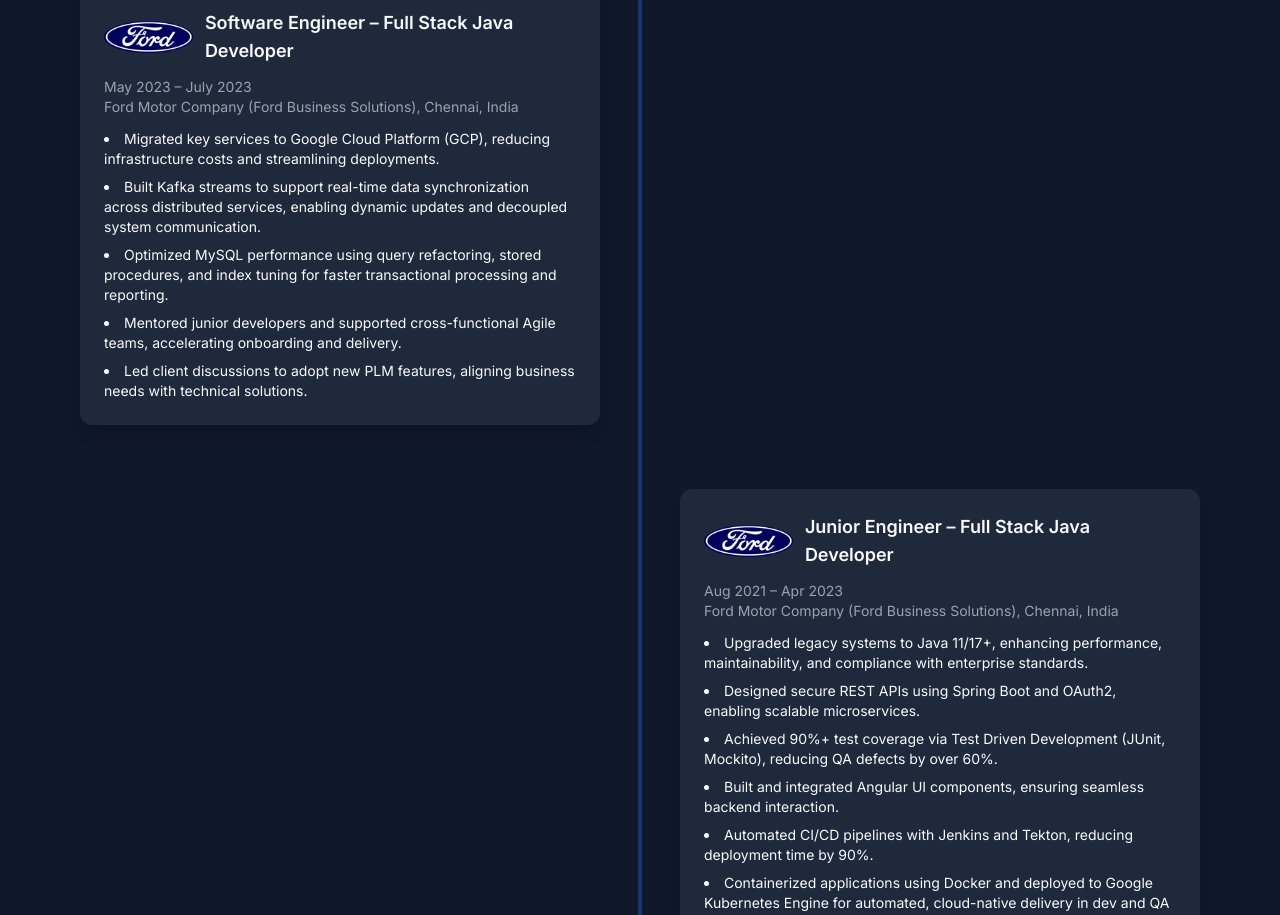
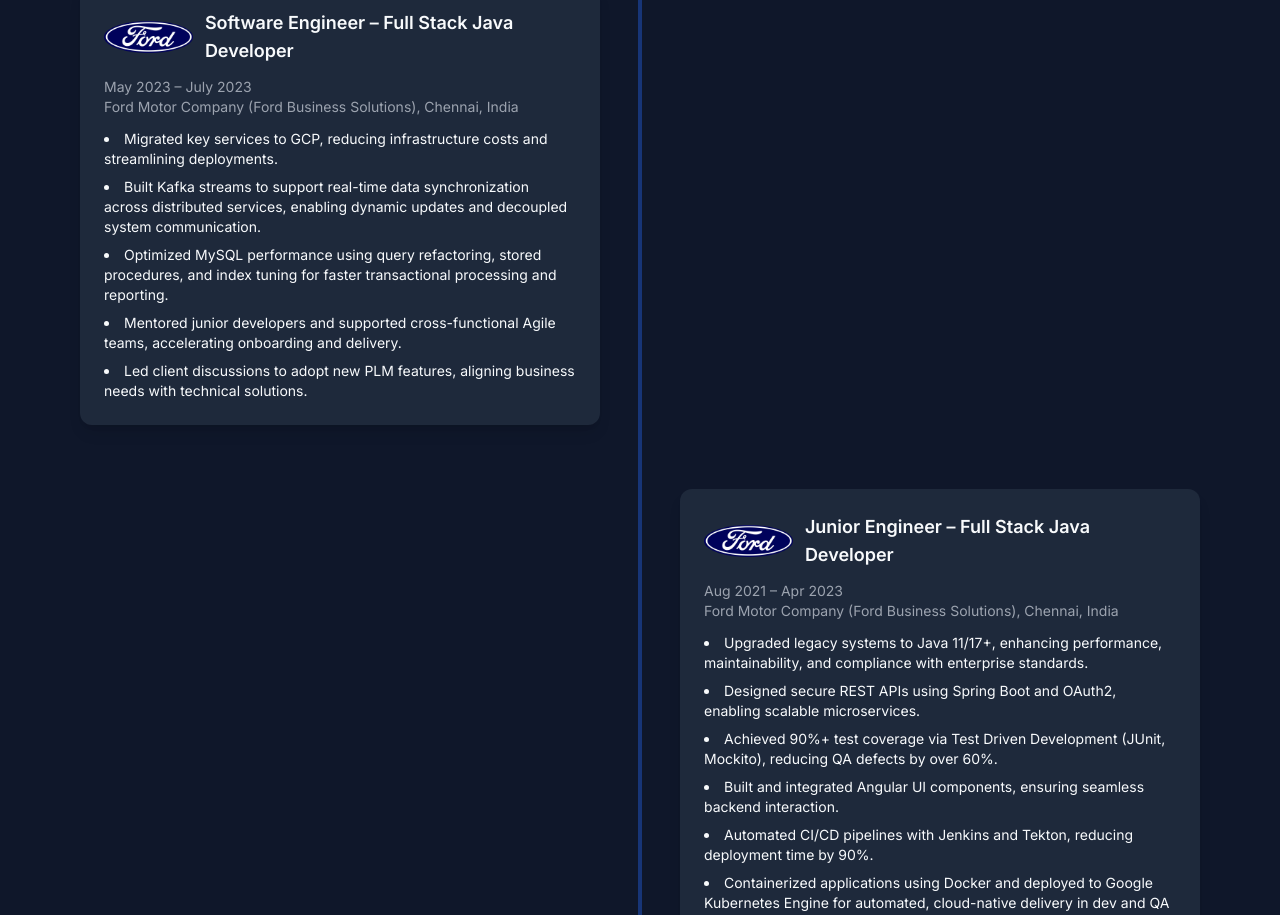
Before and after one commit to sankardurai17/my-portfolio, a React (Vite) app: page / in a window 1280 px wide. Shown: the part 2720-3635 px from the top of the page. Built offline with nearby package versions, Linux system fonts and the light colour scheme.

Commit message:
updated experince section with animation helper functionality

```diff
--- a/src/components/Experience.tsx
+++ b/src/components/Experience.tsx
@@ -1,20 +1,4 @@
 import { motion } from 'framer-motion';
-
-const fadeSide = (custom: number) => ({
-  hidden: {
-    opacity: 0,
-    x: custom % 2 === 0 ? -80 : 80,
-  },
-  visible: {
-    opacity: 1,
-    x: 0,
-    transition: {
-      delay: custom * 0.2,
-      duration: 0.6,
-      ease: [0.25, 0.1, 0.25, 1],
-    },
-  },
-});
 
 const experiences = [
   {
@@ -22,7 +6,7 @@
     company: 'Ford Motor Company (Ford Business Solutions), Chennai, India',
     duration: 'May 2023 – July 2023',
     points: [
-      'Migrated key services to Google Cloud Platform (GCP), reducing infrastructure costs and streamlining deployments.',
+      'Migrated key services to GCP, reducing infrastructure costs and streamlining deployments.',
       'Built Kafka streams to support real-time data synchronization across distributed services, enabling dynamic updates and decoupled system communication.',
       'Optimized MySQL performance using query refactoring, stored procedures, and index tuning for faster transactional processing and reporting.',
       'Mentored junior developers and supported cross-functional Agile teams, accelerating onboarding and delivery.',
@@ -48,6 +32,26 @@
   },
 ];
 
+// Animation helpers
+function getInitial(index: number) {
+  return {
+    opacity: 0,
+    x: index % 2 === 0 ? -100 : 100,
+  };
+}
+
+function getAnimate(index: number) {
+  return {
+    opacity: 1,
+    x: 0,
+    transition: {
+      delay: index * 0.2,
+      duration: 0.6,
+      ease: 'easeOut' as const,
+    },
+  };
+}
+
 export default function Experience() {
   return (
     <section id="experience" className="py-24 bg-surface dark:bg-surfaceDark">
@@ -62,7 +66,7 @@
       </motion.h2>
 
       <div className="relative max-w-6xl mx-auto px-4">
-        {/* Center timeline line */}
+        {/* Timeline line */}
         <div className="hidden md:block absolute left-1/2 top-0 h-full w-1 bg-primary/40 transform -translate-x-1/2"></div>
 
         <div className="space-y-16">
@@ -73,17 +77,14 @@
               <motion.div
                 key={index}
                 custom={index}
-                initial="hidden"
-                whileInView="visible"
-                viewport={{ once: true, amount: 0.2 }}
-                variants={fadeSide}
-                className={`
-                  relative md:w-1/2 w-full
-                  ${isLeft ? 'md:pr-10 md:ml-0 md:mr-auto' : 'md:pl-10 md:mr-0 md:ml-auto'}
-                `}
+                initial={getInitial(index)}
+                whileInView={getAnimate(index)}
+                viewport={{ once: true, amount: 0.3 }}
+                className={`relative md:w-1/2 w-full ${
+                  isLeft ? 'md:pr-10 md:ml-0 md:mr-auto' : 'md:pl-10 md:ml-auto md:mr-0'
+                }`}
               >
                 <div className="bg-surfaceAlt dark:bg-surfaceAltDark rounded-xl shadow-lg p-6">
-                  {/* Ford logo + title */}
                   <div className="flex items-center gap-3 mb-3">
                     <img
                       src={`${import.meta.env.BASE_URL}assets/ford-logo.png`}
```
